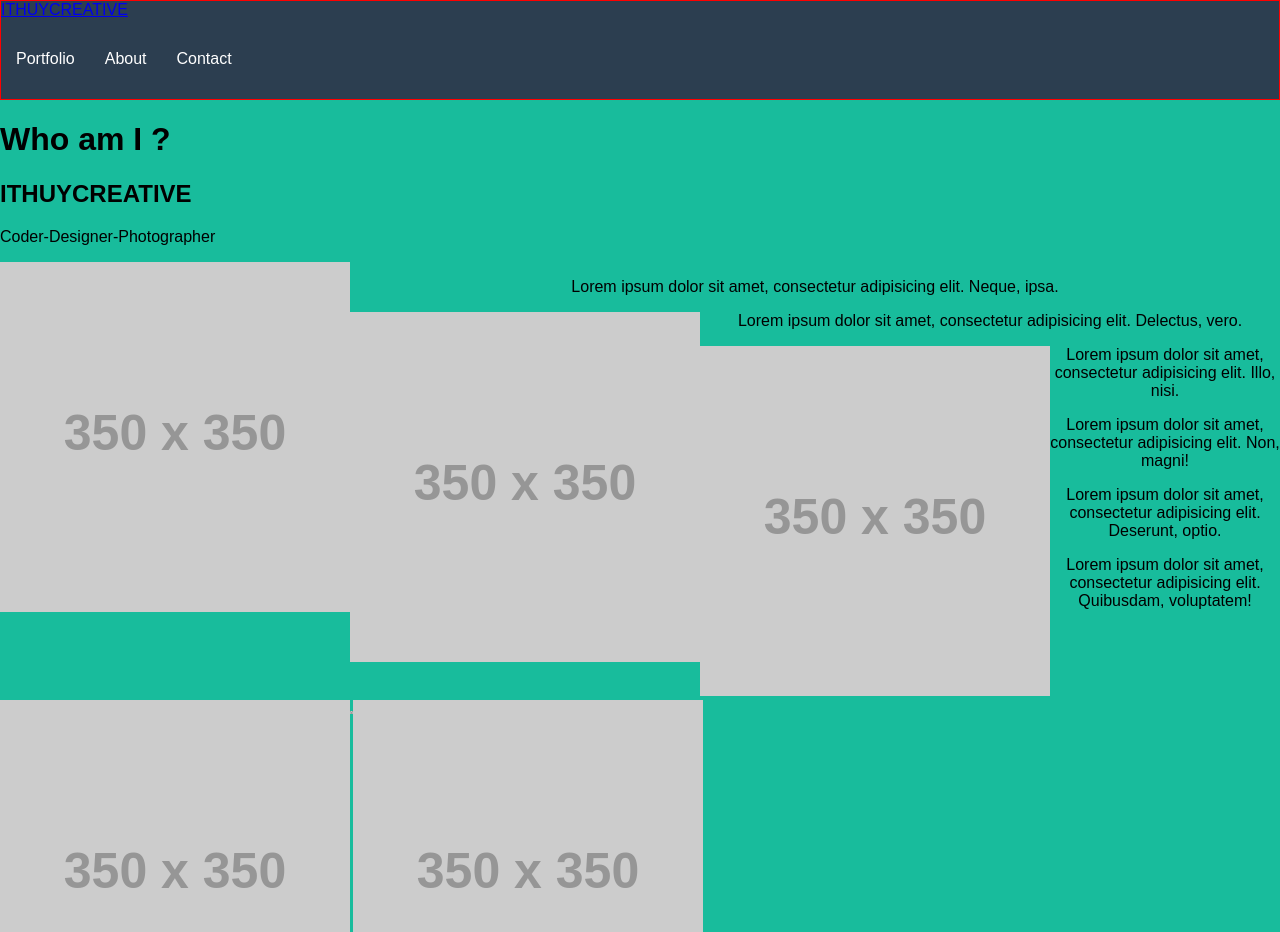
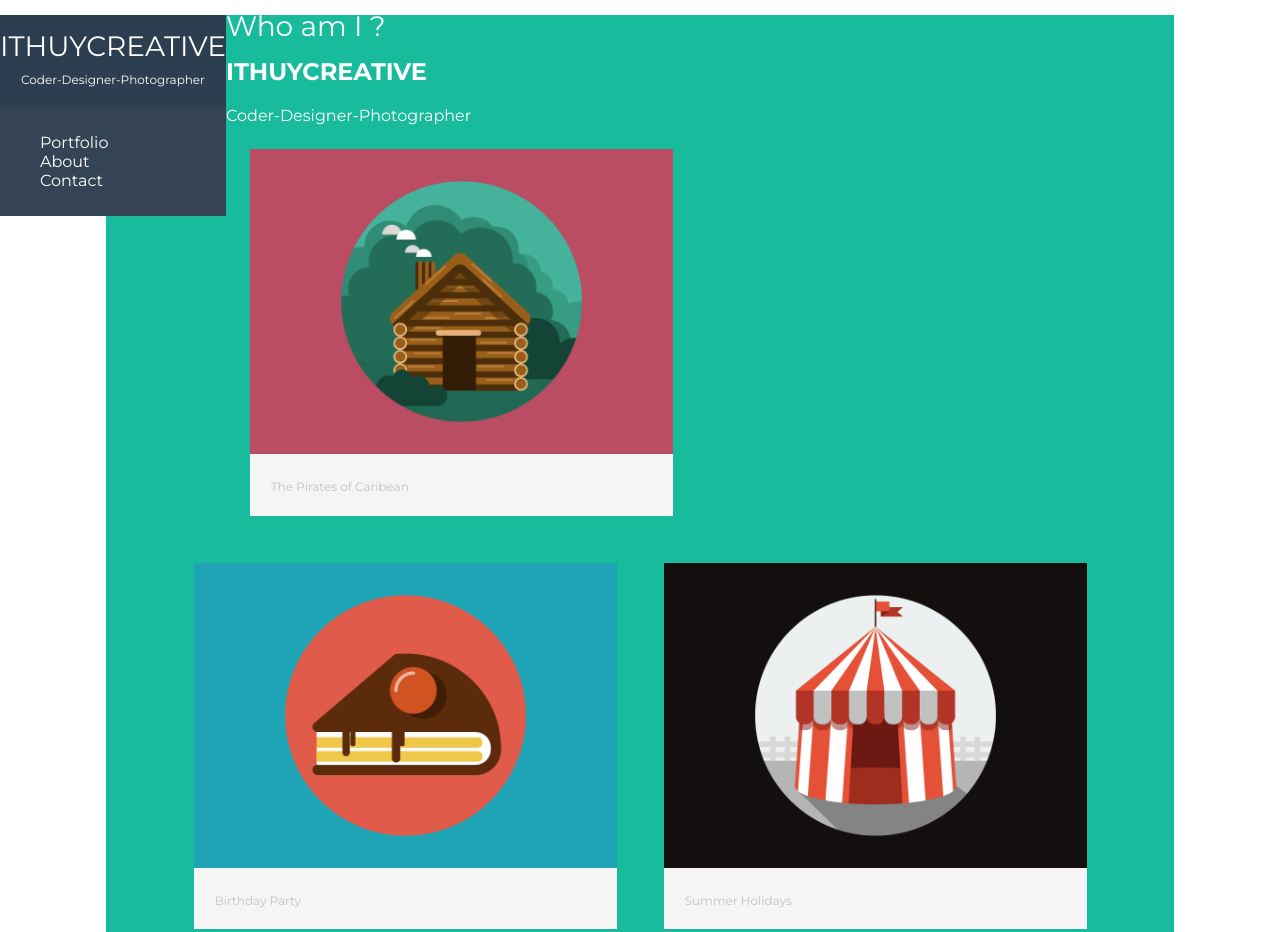
Before and after one commit to ITHUYCREATIVE/How_To_Make_A_Website, a plain HTML site: page index.html in a window 1280 px wide. Shown: the top 932 px of the page. Drawn offline with Linux system fonts and the light colour scheme; placeholder pictures from the web are drawn by us.

Commit message:
modified project

```diff
--- a/css/main.css
+++ b/css/main.css
@@ -1,30 +1,135 @@
+/************************************
+GENERAL
+*************************************/
+
 body {
-	background-color: #18bc9c;
+	font-family: 'Montserrat', sans-serif;
 }
-header {
-	border: solid 1px red;
-	background-color: #2c3e50;
+
+#wrapper {
+	max-width: 940px;
+	margin: 0 auto;
+	padding: 0 5%;
+	background-color: #18bc9c; /*light-blue*/
 }
-nav {
 
+a {
+	color: #6ab47b;
+	text-decoration: none;
 }
 
 ul {
-	list-style-type: none;/
+	list-style-type: none;
+}
+
+img {
+	max-width: 100%;
+}
+
+
+/************************************
+HEADING
+*************************************/
+header {
+	float: left;
+	margin: 0 0 30px 0;
+	padding: 5px 0 0 0;
+}
+
+h1 {
+	font-family: 'Montserrat', sans-serif;
+	margin: 15px 0;
+	font-size: 1.75em;
+	font-weight: normal;
+	line-height: 0.8em;
+}
+
+#logo {
+	text-align: center;
+	margin: 0;
+}
+
+#logo span {
+	display: block;
+	margin: 10px 0 0;
+	font-size: 0.75em;
+	font-weight: normal;
+}
+
+
+
+/************************************
+NAVIGATION
+*************************************/
+nav {Trying to create an 80's style of glows.
+	text-align: center;
+	padding: 10px 0;
+	margin: 20px 0 0;
+}
+
+/************************************
+FOOTER
+*************************************/
+
+footer {
+  font-size: 0.75em;
+  text-align: center;
+  clear: both;
+  padding-top: 50px;
+  color: #ccc;
+}
+
+/************************************
+PAGE: PORTFOLIO
+*************************************/
+#gallery {
 	margin: 0;
 	padding: 0;
-	overflow: hidden;
-}
-li {
-	float: left;
-}
-li a {
-	display: block;
-	text-decoration: none;
-	color: #fff;
-	padding: 15px;
+	list-style: none;
 }
 
-#about ul {
-	text-align: center;
+#gallery li {
+	float: left;
+	width: 45%;
+	margin: 2.5%;
+	background-color: #f5f5f5;
+	color: #bdcc37;
 }
+
+#gallery li a p {
+  margin: 0;
+  padding: 5%;
+  font-size: 0.75em;
+  color: #bdc3c7
+}
+/************************************
+COLOR
+*************************************/
+
+/* Header */
+header {
+	background-color: #2c3e50;
+	/*border: solid 1px red;*/
+	/*border-color: red;*/
+}
+
+body {
+  background-color: #fff;
+  color: #999;
+}
+h1, h2, span {
+	color: #fff;
+}
+
+nav {
+	background-color: #354454;
+}
+
+nav a, nav a:visited {
+	color: #fff;
+}
+
+nav a:hover {
+	color: #a2f7df;
+}
+/* Site Body */
--- a/index.html
+++ b/index.html
@@ -3,12 +3,21 @@
 <head>
 	<meta charset="UTF-8">
 	<title>ITHUYCREATIVE</title>
+
 	<link rel="stylesheet" href="css/normalize.css">
+
+	<link href='https://fonts.googleapis.com/css?family=Montserrat:400,700' rel='stylesheet' type='text/css'>
 	<link rel="stylesheet" href="css/main.css">
 </head>
 <body>
+
+	<!-- Header Section -->
 	<header>
-		<a href="index.html">ITHUYCREATIVE</a>
+
+		<a href="index.html" id="logo">
+			<h1>ITHUYCREATIVE</h1>
+			<span>Coder-Designer-Photographer</span>
+		</a>
 		<nav>
 			<ul>
 				<li><a href="#portfolio">Portfolio</a></li>
@@ -17,37 +26,69 @@
 			</ul>
 		</nav>
 	</header>
-
+	<div id="wrapper">
+		<!-- Portfolio Section	 -->
 		<section id="portfolio">
 			<h1>Who am I ?</h1>
 			<h2>ITHUYCREATIVE</h2>
 			<span>Coder-Designer-Photographer</span>
 		</section>
 
-	<section id="about">
-		<ul>
-			<li><img src="http://www.placehold.it/350x350" alt=""></li>
-			<p>Lorem ipsum dolor sit amet, consectetur adipisicing elit. Neque, ipsa.</p>
-			<li><img src="http://www.placehold.it/350x350" alt=""></li>
-			<p>Lorem ipsum dolor sit amet, consectetur adipisicing elit. Delectus, vero.</p>
-			<li><img src="http://www.placehold.it/350x350" alt=""></li>
-			<p>Lorem ipsum dolor sit amet, consectetur adipisicing elit. Illo, nisi.</p>
-			<li><img src="http://www.placehold.it/350x350" alt=""></li>
-			<p>Lorem ipsum dolor sit amet, consectetur adipisicing elit. Non, magni!</p>
-			<li><img src="http://www.placehold.it/3S50x350" alt=""></li>
-			<p>Lorem ipsum dolor sit amet, consectetur adipisicing elit. Deserunt, optio.</p>
-			<li><img src="http://www.placehold.it/350x350" alt=""></li>
-			<p>Lorem ipsum dolor sit amet, consectetur adipisicing elit. Quibusdam, voluptatem!</p>
+		<!-- About Section -->
+		<section >
+			<ul id="gallery">
+				<li>
+					<a href="img/portfolio/cabin.png">
+						<img src="img/portfolio/cabin.png" alt="">
+						<p>The Pirates of Caribean</p>
+						</a>
+				</li>
+
+				<li>
+					<a href="img/portfolio/cake.png">
+						<img src="img/portfolio/cake.png" alt="">
+						<p>Birthday Party</p>
+					</a>
+				</li>
+
+				<li>
+					<a href="img/portfolio/circus.png">
+						<img src="img/portfolio/circus.png" alt="">
+						<p>Summer Holidays</p>
+					</a>
+				</li>
+
+				<li>
+					<a href="img/portfolio/game.png">
+						<img src="img/portfolio/game.png" alt="">
+						<p>Game</p>
+					</a>
+				</li>
+
+				<li>
+					<a href="img/portfolio/safe.png">
+						<img src="img/portfolio/safe.png" alt="">
+						<p>Police Station</p>
+					</a>
+				</li>
+
+<!-- 				<li>
+					<a href="img/portfolio/submarine.png">
+						<img src="img/portfolio/submarine.png" alt="">
+						<p>Deep In The Ocean</p>
+					</a>
+				</li> -->
 			</ul>
 		</section>
 
+		<!-- Contact Section -->
 		<section id="contact">
 
 		</section>
 
 		<footer>
-
+			<p>Copyright&copy; ITHUYCREATIVE 2016</p>
 		</footer>
-
+	</div>
 </body>
 </html>
```
Also changed, not shown: img/portfolio/cabin.png (added), img/portfolio/cake.png (added), img/portfolio/circus.png (added), img/portfolio/game.png (added), img/portfolio/safe.png (added), img/portfolio/submarine.png (added), img/profile.png (added). Lines whose indentation alone changed are shown as unchanged.
